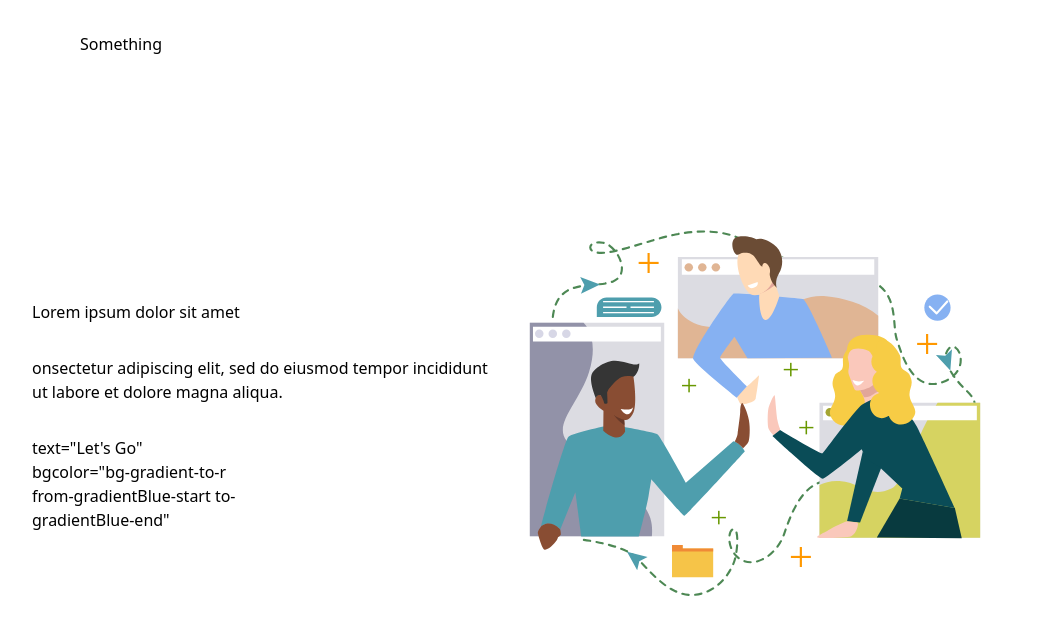
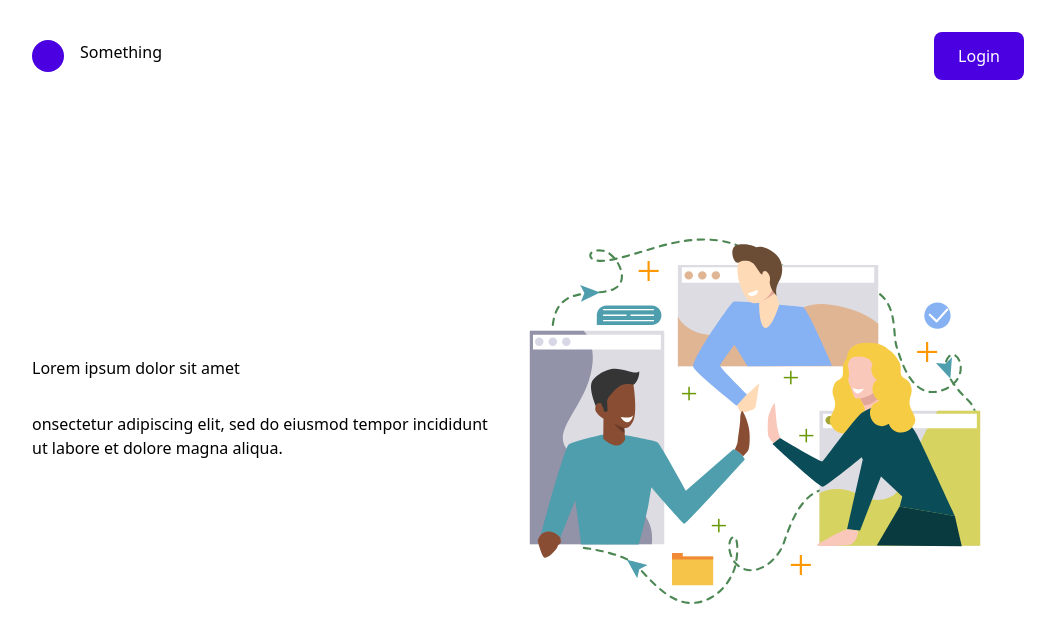
Before and after one commit to bwjctan1999/Practicum-React, a React (Vite) app: page / in a window 1280 px wide. Shown: the top 642 px of the page, without its empty margins (112-1167 px from the left). Built offline with nearby package versions, Linux system fonts and the light colour scheme.

Commit message:
removed useless texts and <li> and fixed gradient

```diff
--- a/src/pages/Home.jsx
+++ b/src/pages/Home.jsx
@@ -1,14 +1,15 @@
 import DesignTeamwork from "../assets/svgs/DesignTeamwork.svg";
+import LoginButton from "../components/LoginButton";
 
 export default function Home() {
   return (
     <div className="flex h-screen flex-col p-4 lg:px-36 lg:py-8 ">
       <ul className="flex flex-row items-center justify-between">
         <li className="flex gap-4 text-h6">
-          <div className="h-8 w-8 rounded-full bg-gradientBlue-start"></div>
+          <div className="h-8 w-8 rounded-full bg-primaryGradient-start"></div>
           Something
         </li>
-        <li className="bg-slate-100 "></li>
+        <LoginButton />
       </ul>
 
       <div className="item-center flex grow flex-col-reverse justify-evenly lg:flex-row">
@@ -19,8 +20,7 @@ export default function Home() {
             labore et dolore magna aliqua.
           </h5>
           <div className="w-52 self-center lg:self-start">
-            text="Let's Go" bgcolor="bg-gradient-to-r from-gradientBlue-start
-            to-gradientBlue-end"
+
           </div>
         </div>
         <div className="lg:m-auto">
```
